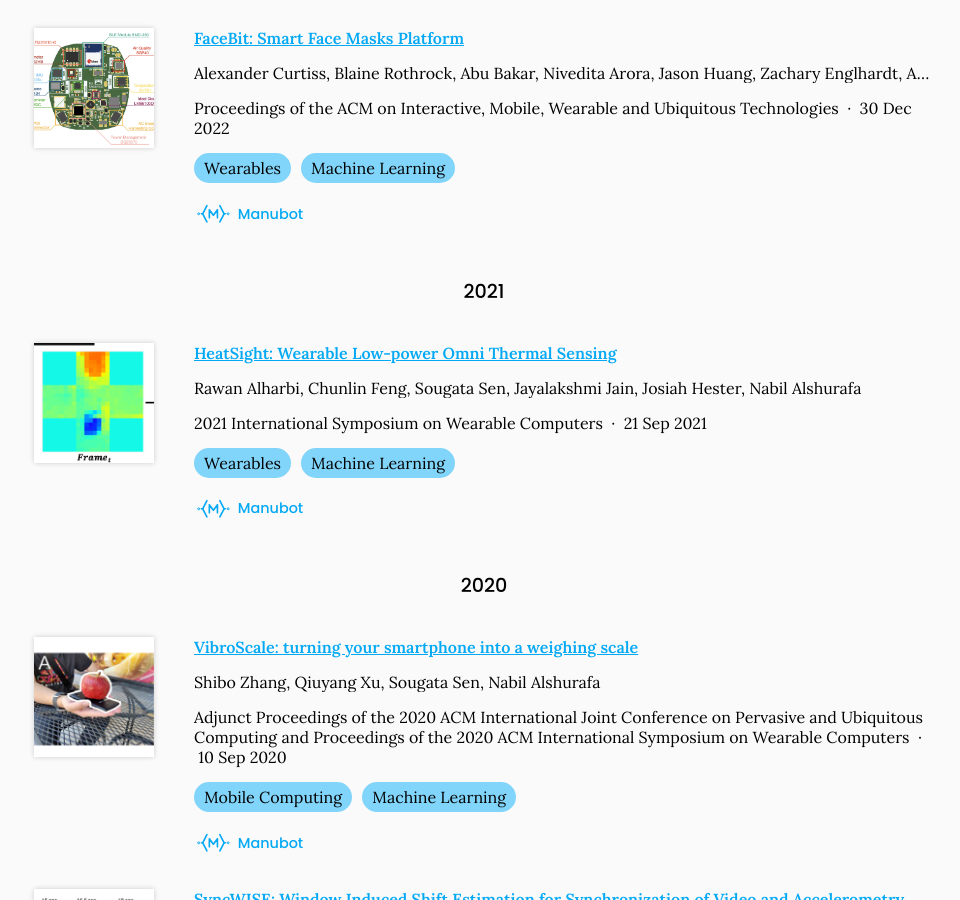
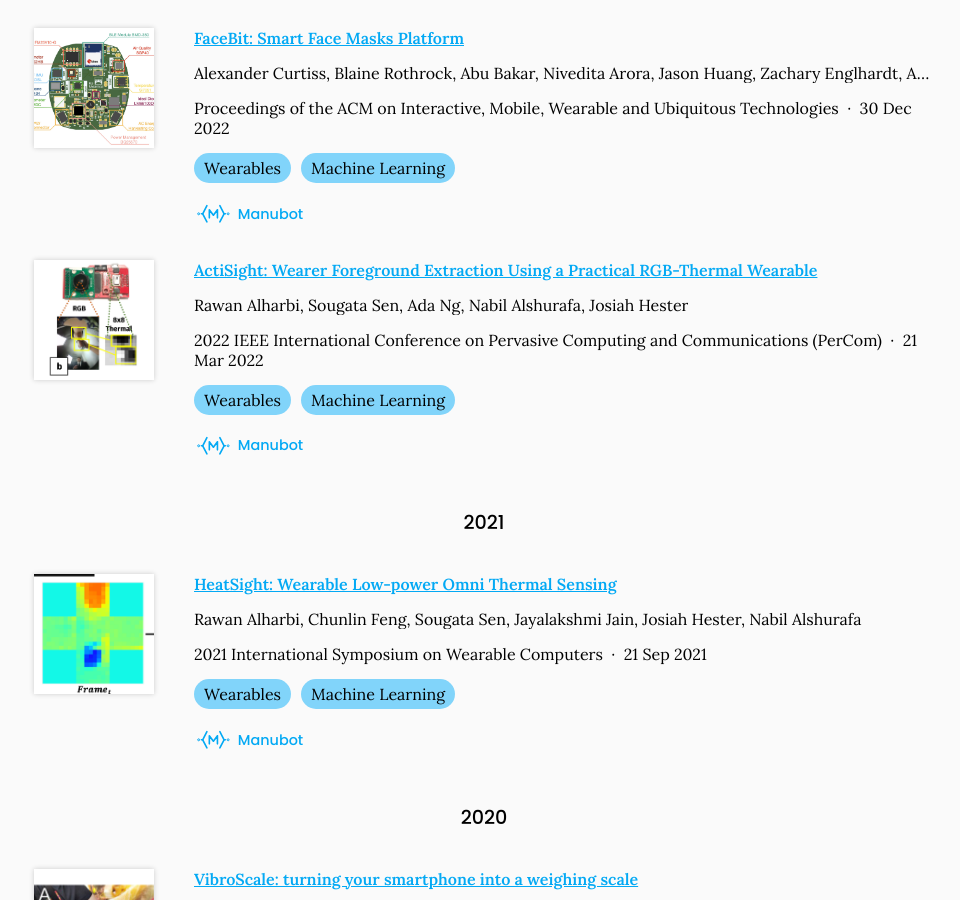
Before and after one commit to mahdipedro/SenseWhy-webs, a Jekyll site: the page built from research/index.md, in a window 1280 px wide and 900 px high, scrolled down 462 px. Shown: the whole window, without its empty margins (156-1116 px from the left). Built offline with Jekyll 4.4.1, drawn with Linux system fonts in a browser that asks for light colours.

Commit message:
Generate citations

```diff
--- a/_data/citations.yaml
+++ b/_data/citations.yaml
@@ -27,6 +27,25 @@
   tags:
   - Wearables, Machine Learning
   _cache: b25e273dec8314dd9526a5f01787ad5cb707daa2bd9a1cd85fab3bc06ff20dda
+- id: 10.1109/PerCom53586.2022.9762385
+  title: 'ActiSight: Wearer Foreground Extraction Using a Practical RGB-Thermal Wearable'
+  authors:
+  - Rawan Alharbi
+  - Sougata Sen
+  - Ada Ng
+  - Nabil Alshurafa
+  - Josiah Hester
+  publisher: 2022 IEEE International Conference on Pervasive Computing and Communications
+    (PerCom)
+  date: '2022-03-21'
+  link: https://doi.org/gqwmq7
+  image: images/actisight.png
+  extra-links:
+  - type: manubot
+    link: https://ieeexplore.ieee.org/document/9762385
+  tags:
+  - Wearables, Machine Learning
+  _cache: d075d8310b299ce9715501105e2a7606428a39f4a5c635a86a9a42f094514de5
 - id: https://doi.org/10.1145/3410530.3414397
   title: 'VibroScale: turning your smartphone into a weighing scale'
   authors:
```
